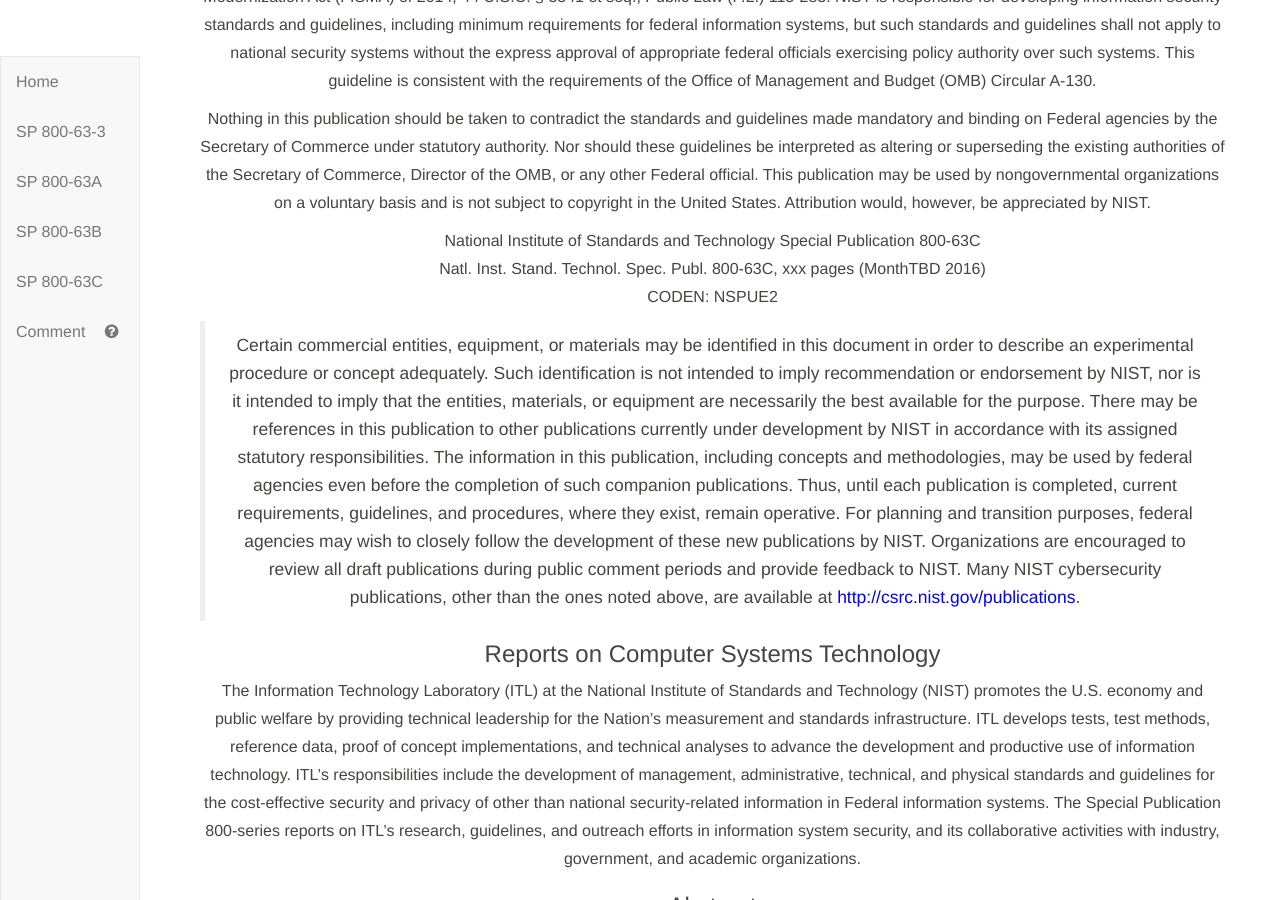
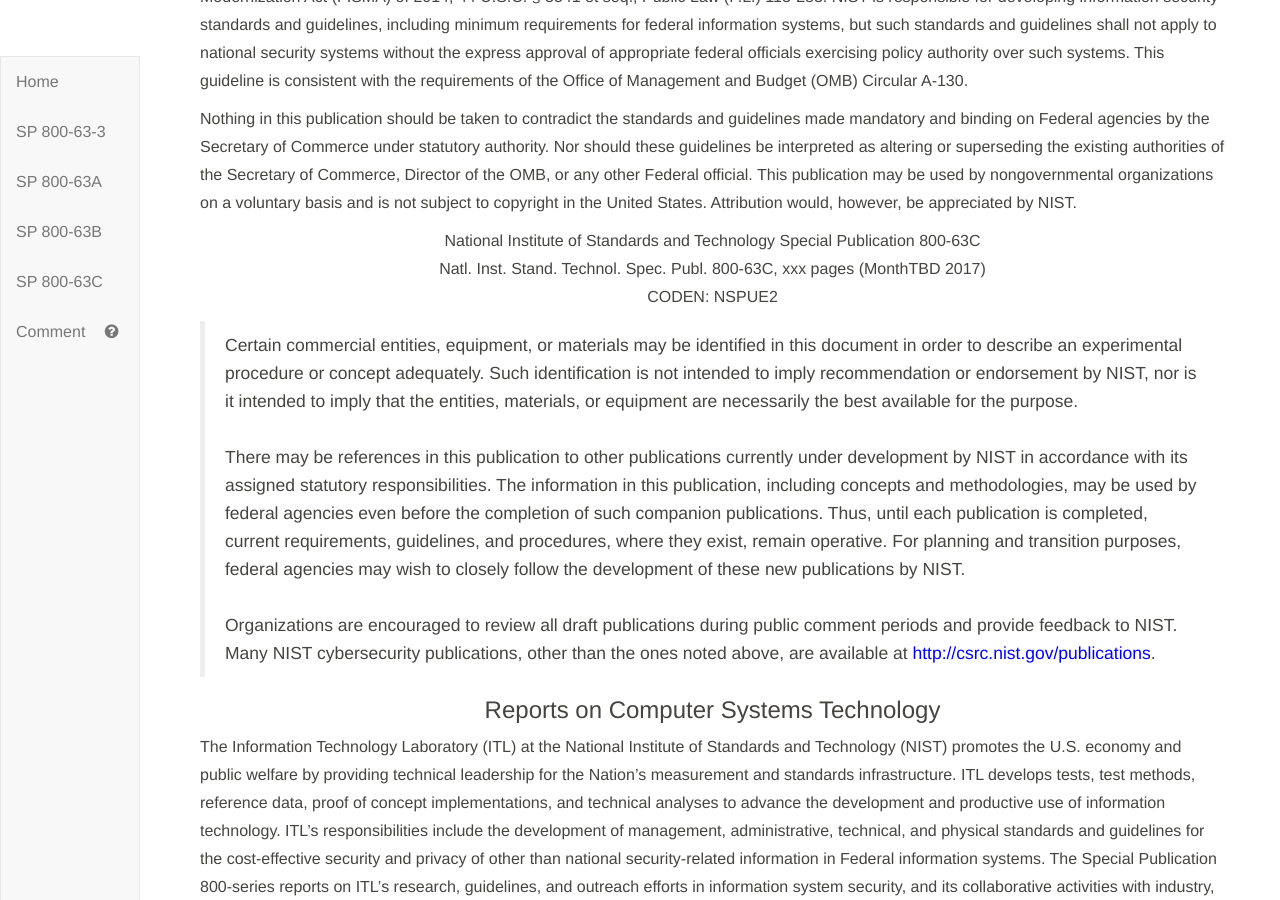
Before and after one commit to usnistgov/800-63-3, a Jekyll site: the page built from sp800-63c.md, in a window 1280 px wide and 900 px high, scrolled down 1828 px. Built offline with Jekyll 4.4.1, drawn with Linux system fonts in a browser that asks for light colours; some of the changed text lies outside the part shown.

Commit message:
Unify and improve formatting of cover sections in each document.

```diff
--- a/sp800-63c/cover.md
+++ b/sp800-63c/cover.md
@@ -23,6 +23,8 @@
 
 ![](sp800-63-3/media/csd.png)
 ![](sp800-63-3/media/nist_logo.png)
+
+</div><div class="breaker text-right" markdown="1">
 
 # DRAFT NIST Special Publication 800-63C
 
@@ -64,7 +66,7 @@
 {:/comment}
 
 
-Month TBD 2016
+Month TBD 2017
 
 ![](sp800-63-3/media/commerce_logo.png)
 
@@ -81,13 +83,19 @@
 
 ### Authority
 
+</div>
+
 This publication has been developed by NIST in accordance with its statutory responsibilities under the Federal Information Security Modernization Act (FISMA) of 2014, 44 U.S.C. § 3541 et seq., Public Law  (P.L.) 113-283. NIST is responsible for developing information security standards and guidelines, including minimum requirements for federal information systems, but such standards and guidelines shall not apply to national security systems without the express approval of appropriate federal officials exercising policy authority over such systems. This guideline is consistent with the requirements of the Office of Management and Budget (OMB) Circular A-130.
 
 Nothing in this publication should be taken to contradict the standards and guidelines made mandatory and binding on Federal agencies by the Secretary of Commerce under statutory authority. Nor should these guidelines be interpreted as altering or superseding the existing authorities of the Secretary of Commerce, Director of the OMB, or any other Federal official. This publication may be used by nongovernmental organizations on a voluntary basis and is not subject to copyright in the United States. Attribution would, however, be appreciated by NIST.
 
+<div class="text-center" markdown="1">
+
 National Institute of Standards and Technology Special Publication 800-63C
-Natl. Inst. Stand. Technol. Spec. Publ. 800-63C, xxx pages (MonthTBD 2016)
+Natl. Inst. Stand. Technol. Spec. Publ. 800-63C, xxx pages (MonthTBD 2017)
 CODEN: NSPUE2
+
+</div>
 
 {::comment}
 
@@ -98,8 +106,10 @@
 
 
 >Certain commercial entities, equipment, or materials may be identified in this document in order to describe an experimental procedure or concept adequately. Such identification is not intended to imply recommendation or endorsement by NIST, nor is it intended to imply that the entities, materials, or equipment are necessarily the best available for the purpose.
-There may be references in this publication to other publications currently under development by NIST in accordance with its assigned statutory responsibilities. The information in this publication, including concepts and methodologies, may be used by federal agencies even before the completion of such companion publications. Thus, until each publication is completed, current requirements, guidelines, and procedures, where they exist, remain operative. For planning and transition purposes, federal agencies may wish to closely follow the development of these new publications by NIST.
-Organizations are encouraged to review all draft publications during public comment periods and provide feedback to NIST. Many NIST cybersecurity publications, other than the ones noted above, are available at [http://csrc.nist.gov/publications](http://csrc.nist.gov/publications).
+<br /><br />
+>There may be references in this publication to other publications currently under development by NIST in accordance with its assigned statutory responsibilities. The information in this publication, including concepts and methodologies, may be used by federal agencies even before the completion of such companion publications. Thus, until each publication is completed, current requirements, guidelines, and procedures, where they exist, remain operative. For planning and transition purposes, federal agencies may wish to closely follow the development of these new publications by NIST.
+<br /><br />
+>Organizations are encouraged to review all draft publications during public comment periods and provide feedback to NIST. Many NIST cybersecurity publications, other than the ones noted above, are available at [http://csrc.nist.gov/publications](http://csrc.nist.gov/publications).
 
 {::comment}
 
@@ -114,28 +124,48 @@
 
 {:/comment}
 
+<div class="text-center" markdown="1">
+
 ### Reports on Computer Systems Technology
+
+</div>
 
 The Information Technology Laboratory (ITL) at the National Institute of Standards and Technology (NIST) promotes the U.S. economy and public welfare by providing technical leadership for the Nation’s measurement and standards infrastructure. ITL develops tests, test methods, reference data, proof of concept implementations, and technical analyses to advance the development and productive use of information technology. ITL’s responsibilities include the development of management, administrative, technical, and physical standards and guidelines for the cost-effective security and privacy of other than national security-related information in Federal information systems. The Special Publication 800-series reports on ITL’s research, guidelines, and outreach efforts in information system security, and its collaborative activities with industry, government, and academic organizations.
 
+<div class="text-center" markdown="1">
+
 ### Abstract
+
+</div>
 
 This document and its companion documents, SP 800-63-3, SP 800-63A, and SP 800-63B, provide technical and procedural guidelines to agencies for the implementation of federated identity systems and for assertions used by federations. This publication supersedes corresponding sections of NIST SP 800-63-1 and SP 800-63-2.
 
+<div class="text-center" markdown="1">
+
 ### Keywords
+
+</div>
 
 assertions; authentication; credential service provider;
 digital authentication; electronic authentication; electronic credentials; federations.
 
+<div class="text-center" markdown="1">
+
 ### Acknowledgements
 
+</div>
+
 The authors would like to acknowledge the thought leadership and innovation of the original authors: Donna F. Dodson, Elaine M. Newton, Ray A. Perlner, W. Timothy Polk, Sarbari Gupta, and Emad A. Nabbus.  Without their tireless efforts, we would not have had the incredible baseline from which to evolve 800-63 to the document it is today. In addition, special thanks to the Federal Privacy Council's Digital Authentication Task Force for the contributions to the development of privacy requirements and considerations.
+
+<div class="text-center" markdown="1">
 
 ### Audience
 
 ### Compliance with NIST Standards and Guidelines
 
 ### Conformance Testing
+
+</div>
 
 {::comment}
 
@@ -145,9 +175,13 @@
 
 {:/comment}
 
+<div class="text-center" markdown="1">
+
 ### Trademark Information
 
 ### Requirements Notation and Conventions
+
+</div>
 
 The terms “SHALL” and “SHALL NOT” indicate requirements to be followed strictly in order to conform to the publication and from which no deviation is permitted.
 
@@ -157,7 +191,7 @@
 
 The terms “CAN” and “CANNOT” indicate a possibility and capability, whether material, physical or causal.
 
-</div>
+<div class="breaker"/>
 
 ## Table of Contents
 
```
Also changed, not shown: sp800-63-3/cover.md (+34 -6 lines), sp800-63a/cover.md (+34 -7 lines), sp800-63b/cover.md (+37 -5 lines).
